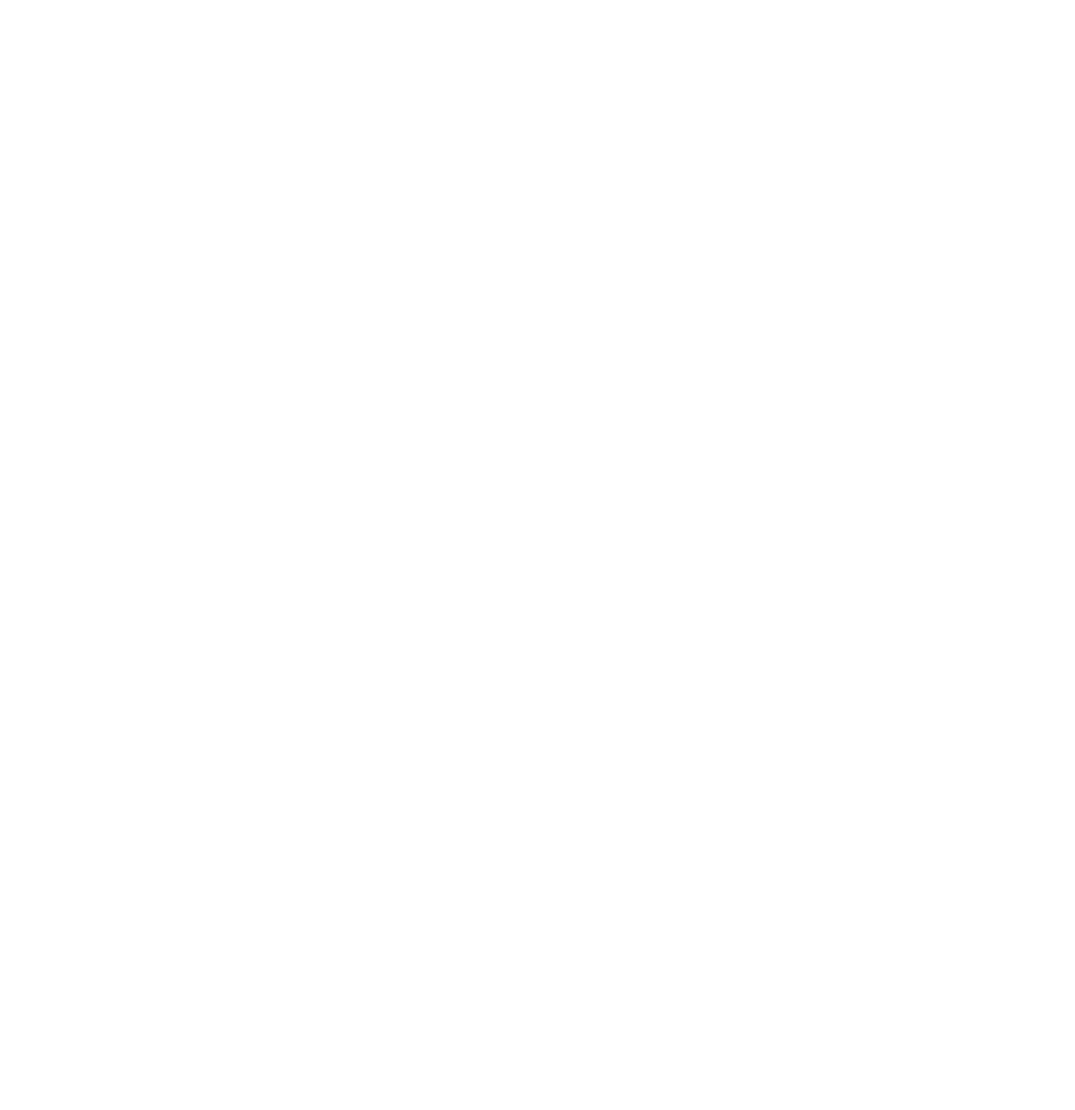
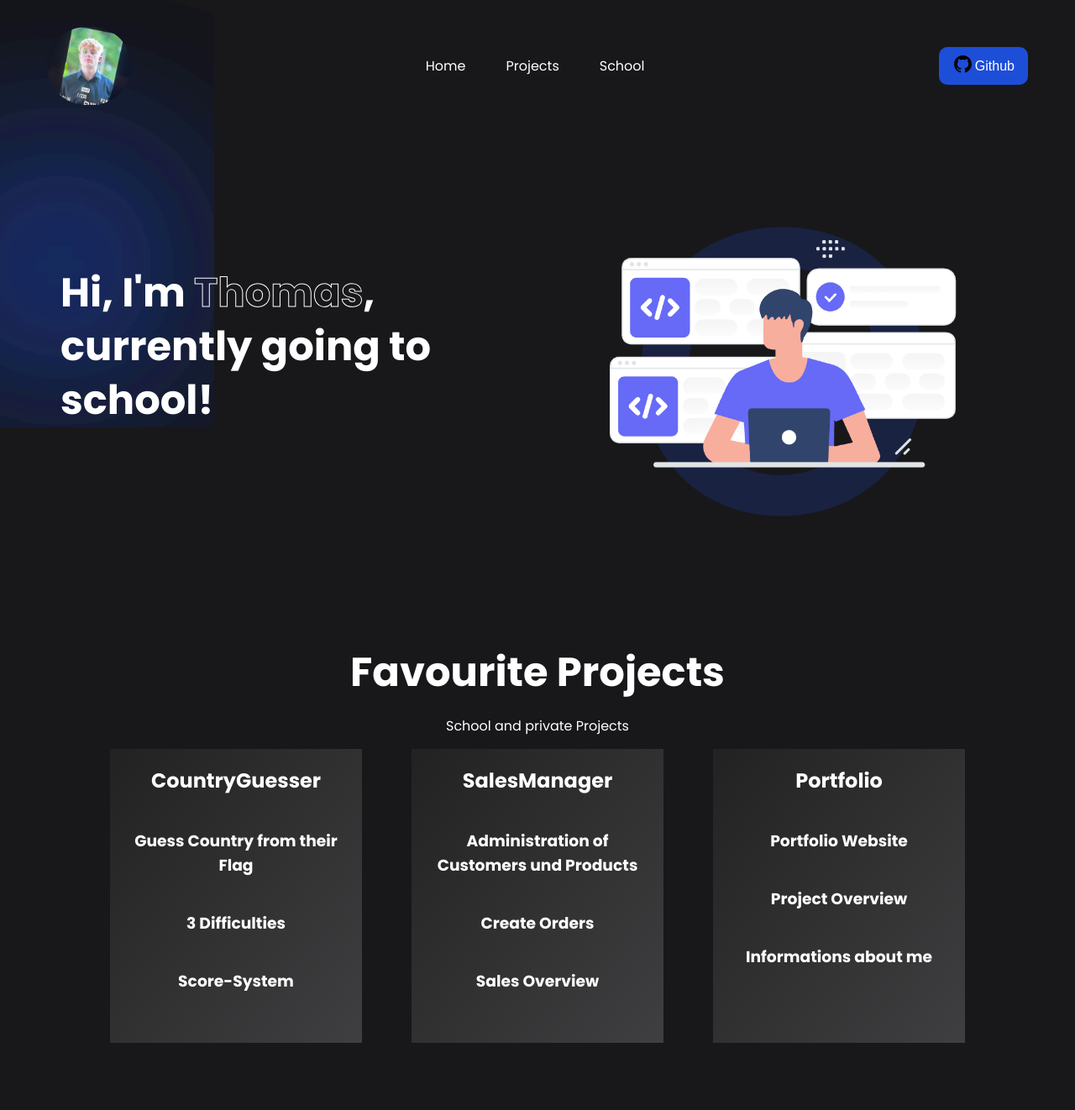
Before and after one commit to Maur1s-13/Personal-Portfolio, a plain HTML site: page index.html in a window 1280 px wide. Shown: the whole page at 84% size. Before the commit the page ends 800 px from the top, so only its background shows below. Drawn offline with nearby package versions, Linux system fonts and the light colour scheme.

Commit message:
until projects

```diff
--- a/index.html
+++ b/index.html
@@ -1,11 +1,127 @@
 <!DOCTYPE html>
-<html lang="en">
+<html lang="de">
 <head>
     <meta charset="UTF-8">
     <meta name="viewport" content="width=device-width, initial-scale=1.0">
-    <title>Document</title>
+    <link rel="stylesheet" href="https://cdnjs.cloudflare.com/ajax/libs/remixicon/3.5.0/remixicon.min.css">
+    <link rel="stylesheet" href="style.css">
+    <title>Portfolio</title>
 </head>
 <body>
 
+    <nav>
+        <div class="nav-logo">
+            <a href="#">
+                <img src="images/logo.jpeg" alt="">
+            </a>
+        </div>
+
+        <ul class="nav-links">
+            <li class="link"><a href="#">Home</a></li>
+            <li class="link"><a href="#">Projects</a></li>
+            <li class="link"><a href="#">School</a></li>
+        </ul>
+
+        <div class="header-button">
+        <a href="#" style="text-decoration: none;"><button class="btn"><span class="github-logo"><img src="images/github-fill.svg" alt="github logo"></span>Github</button></a>
+        </div>
+    </nav>
+
+
+    <header class="container">
+        <div class="content">
+            <span class="blur"></span>
+            <span class="blur"></span>
+            <span class="blur"></span>
+            <span class="blur"></span>
+            <h1>Hi, I'm <span>Thomas</span>, currently going to school!</h1>
+        </div>
+        <div class="image">
+            <img src="images/header.png" alt="header-logo">
+        </div>
+    </header>
+
+
+
+
+
+
+
+
+
+    <section class="container">
+
+        <h1 class="projects-header">Favourite Projects</h1>
+        <p class="projects-sub-header">
+            School and private Projects
+        </p>
+
+        <div class="projects">
+            <div class="card">
+                <div class="card-inner">
+                    <div class="card-front">
+                        <h1>CountryGuesser</h1>
+                        <h3>Guess Country from their Flag</h3>
+                        <h3>3 Difficulties</h3>
+                        <h3>Score-System</h3>
+                    </div>
+                    <div class="card-back">
+                        <h1>Details</h1>
+                        <p class="card-detail">C#</p>
+                        <p class="card-detail">.netMaui</p>
+                        <p class="card-detail">CRUD-Functionality</p>
+                        <p class="card-detail">Sqlite-Save</p>
+                        <p class="card-detail">Sound-Response</p>
+                        <h4><a  class="github-link" href="#">See it on Github</a></h4>
+                    </div>
+                </div>
+            </div>
+
+            <div class="card">
+                <div class="card-inner">
+                    <div class="card-front">
+                        <h1>SalesManager</h1>
+                        <h3>Administration of Customers und Products</h3>
+                        <h3>Create Orders</h3>
+                        <h3>Sales Overview</h3>
+                    </div>
+                    <div class="card-back">
+                        <h1>Details</h1>
+                        <p class="card-detail">C#</p>
+                        <p class="card-detail">.netMaui</p>
+                        <p class="card-detail">CRUD-Functionality</p>
+                        <p class="card-detail">Sqlite-Speicherung</p>
+                        <p class="card-detail">Sound-Response</p>
+                        <p class="card-detail">Syncfusion</p>
+                        <h4><a  class="github-link" href="#">See it on Github</a></h4>
+                    </div>
+                </div>
+            </div>
+
+            <div class="card">
+                <div class="card-inner">
+                    <div class="card-front">
+                        <h1>Portfolio</h1>
+                        <h3>Portfolio Website</h3>
+                        <h3>Project Overview</h3>
+                        <h3>Informations about me</h3>
+                    </div>
+                    <div class="card-back">
+                        <h1>Details</h1>
+                        <p class="card-detail">HTLM, CSS, JS</p>
+                        <p class="card-detail">Responsive</p>
+
+                        <h4><a  class="github-link" href="#">See it on Github</a></h4>
+                    </div>
+                </div>
+            </div>
+        </div>
+
+
+    </section>
+
+
+<script src="script.js"></script>
+
 </body>
 </html>
--- a/style.css
+++ b/style.css
@@ -0,0 +1,288 @@
+@import url('https://fonts.googleapis.com/css2?family=Poppins:wght@300;400;500;600;700;800&display=swap');
+
+* {
+    padding: 0;
+    margin: 0;
+    outline: none;
+    border: none;
+    box-sizing: border-box;
+}
+
+img {
+    width: 100%;
+    display: flex;
+    border-radius: 50px;
+}
+
+body {
+    font-family: 'Poppins', sans-serif;
+    background-color: #18181B;
+}
+
+
+nav {
+    max-width: 1200px;
+    margin: auto;
+    padding: 2rem 1rem;
+    display: flex;
+    align-items: center;
+    justify-content: space-between;
+    gap: 2 rem;
+}
+
+.nav-logo {
+    max-width: 100px;
+    border-radius: 50px;
+}
+
+.nav-links{
+    list-style: none;
+    display: flex;
+    align-items: center;
+    gap: 3rem;
+}
+
+.link a {
+    position: relative;
+    padding-bottom: 0.75rem;
+    color: #fff;
+    text-decoration: none;
+
+}
+
+.link a::after{
+    content: "";
+    position: absolute;
+    height: 2px;
+    width: 0;
+    bottom: 0;
+    left: 0;
+    background-color: #1d4ed8;
+    transition: all 0.3s ease;
+}
+
+.link a:hover::after{
+    width: 100%;
+
+}
+
+.btn {
+    padding:  0.5rem 1rem;
+    font-size: 1rem;
+    color: #fff;
+    background-color: #1d4ed8;
+    border-radius: 10px;
+    cursor: pointer;
+    transition: all 0.3s ease;
+    display: flex;
+    align-items: center;
+    gap: 0.1rem;
+}
+
+.btn-card {
+    padding:  0.5rem 1rem;
+    font-size: 1rem;
+    color: #fff;
+    background-color: #1d4ed8;
+    border-radius: 10px;
+    cursor: pointer;
+    transition: all 0.3s ease;
+    margin: auto;
+    gap: 0.1rem;
+}
+
+.btn:hover {
+    background-color: #1e40af;
+}
+
+.github-logo img{
+    max-width: 25px;
+    display: inline;
+
+}
+
+.container {
+    max-width: 1200px;
+    margin: auto;
+    padding: 5rem 2rem;
+}
+
+.projects {
+    display: flex;
+    flex-direction: row;
+}
+
+.blur {
+    position: absolute;
+    box-shadow: 0 0 1000px 50px #1c53eb;
+    z-index: -100;
+}
+
+header {
+    position: relative;
+    padding-top: 2rem;
+    display: grid;
+    grid-template-columns: repeat(2, 1fr);
+    align-items: center;
+    gap: 2rem;
+
+}
+
+header .content h1 {
+    color: #fff;
+    margin-bottom: 1rem;
+    font-size: 3rem;
+    font-weight: 700;
+    line-height: 4rem;
+}
+
+header .content h1 span{
+    -webkit-text-fill-color: transparent;
+    -webkit-text-stroke: 1px #fff;
+}
+
+header .image {
+    position: relative;
+}
+
+header .image::before {
+    content: "o";
+    position:absolute;
+    top: 0;
+    left: 50%;
+    transform: translateX(-50%);
+    font-size: 38rem;
+    line-height: 20rem;
+    color: #1d4ed8;
+    opacity: 0.2;
+    z-index: -100;
+
+}
+
+header .image img{
+    max-width: 600px;
+    margin:auto
+}
+
+
+
+.card {
+    position: relative;
+    width: 300px;
+    height: 350px;
+    perspective: 1000px;
+
+
+
+}
+
+.card-inner{
+    position: absolute;
+    width: 100%;
+    height: 100%;
+    transition:  0.8s;
+    transform-style: preserve-3d;
+
+}
+
+.card:hover .card-inner {
+    transform: rotateY(-180deg);
+    border-color: #fff;
+    border-style: solid;
+    border-width: 2px;
+
+}
+
+.card-front, .card-back {
+    position: absolute;
+    width: 100%;
+    height: 100%;
+    backface-visibility: hidden;
+
+    background: linear-gradient(to bottom right, #222222, #3f3f41 );
+}
+
+.card-back {
+    background: linear-gradient(to bottom right, #222222, #3f3f41 );
+    transform: rotateY(180deg);
+}
+
+.card h1 {
+    color: #fff;
+    margin: 0;
+    padding: 20px;
+    text-align: center;
+    font-family: 'Poppins', sans-serif;
+}
+
+.card p {
+    color: #fff;
+    font-family: 'Poppins', sans-serif;
+    text-align: center;
+    margin-top: auto;
+    padding: 5px;
+}
+
+.card h3 {
+    color: #fff;
+    font-family: 'Poppins', sans-serif;
+    text-align: center;
+    margin-top: auto;
+    padding: 20px;
+}
+
+.card h4 {
+    color: #fff;
+    font-family: 'Poppins', sans-serif;
+    text-align: center;
+    margin-top: auto;
+    padding: 20px;
+    transition: all 0.8s ease;
+
+}
+
+.card-detail::before {
+    content: "- ";
+}
+
+.card-back a {
+    position: relative;
+    padding-bottom: 0.75rem;
+    color: #fff;
+    text-decoration: none;
+}
+
+.card-back a::after {
+    content: "";
+    position: absolute;
+    height: 2px;
+    width: 0;
+    bottom: 0;
+    left: 0;
+    background-color: #fff;
+    transition: all 0.3s ease;
+}
+
+.card-back a:hover::after{
+    width: 100%;
+
+}
+
+.projects-header {
+    color: #fff;
+    text-align: center;
+    font-size: 3rem;
+
+}
+
+.projects-sub-header{
+    color: #fff;
+    text-align: center;
+    font-family: 'Poppins', sans-serif;
+    padding: 15px;
+}
+
+.projects {
+    display: flex;
+    justify-content: space-evenly;
+}
```
Also changed, not shown: images/arrow-right-up-line.svg (added), images/github-fill.svg (added), images/header.png (added), images/logo.jpeg (added).
